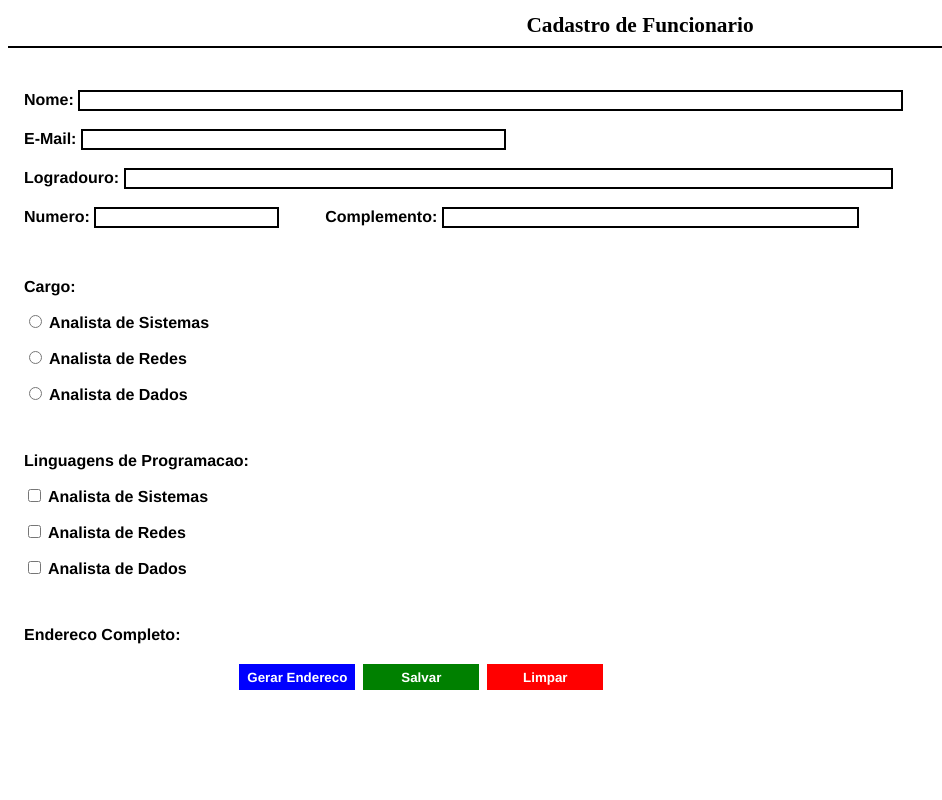
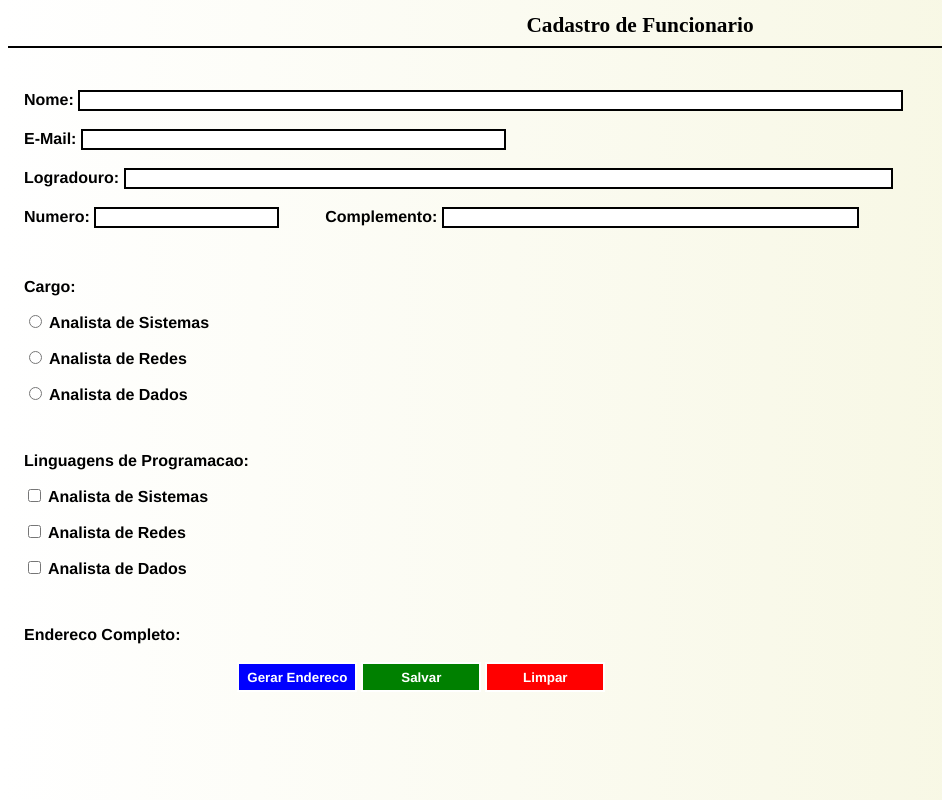
Before and after one commit to xthiagodias/cursodev6nna, a PHP site: page /cad_funcionarios.html in a window 1280 px wide. Shown: the whole page, without its empty margins (0-942 px from the left). Run offline with PHP 8.4, Linux system fonts and the light colour scheme.

Commit message:
Aula 06 - JavaScript

```diff
--- a/public_html/Aula 09, Simulado/estilo.css
+++ b/public_html/Aula 09, Simulado/estilo.css
@@ -1,4 +1,10 @@
 @charset "ISO-8859-1";
+
+body {
+
+    background-image: linear-gradient( to left, beige, white);
+
+}
 
 .titulo {
     margin: auto;
```
